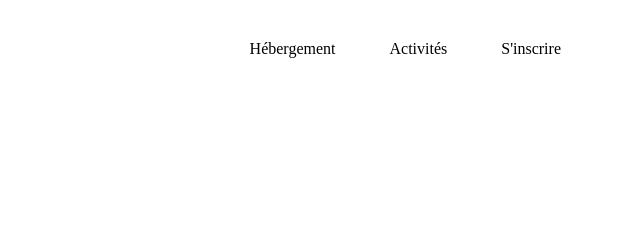
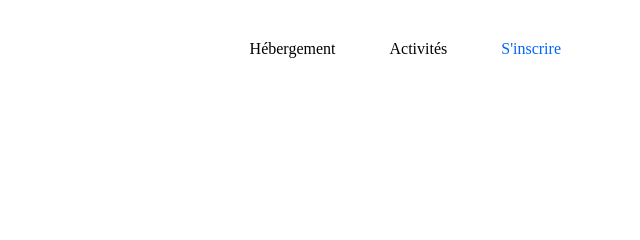
Before and after one commit to Poccardl/LoicPoccard_2_03112020, a plain HTML site: page index.html in a window 1280 px wide. Shown: the top 240 px of the page, 640-1280 px from the left. Drawn offline with Linux system fonts and the light colour scheme; a web font is replaced by a local one.

Commit message:
navbar add hover effect

```diff
--- a/index.html
+++ b/index.html
@@ -24,7 +24,7 @@
                     <ul id="navigation">
                         <li><a href="#hebergement_container">Hébergement</a></li>
                         <li><a href="#activites_container">Activités</a></li>
-                        <li><a href="...">S'inscrire</a></li>
+                        <li><a href="..." class="blue_link">S'inscrire</a></li>
                     </ul>
                 </nav>
             </div>
--- a/main.css
+++ b/main.css
@@ -58,8 +58,15 @@ a {
 #navigation li a {
     line-height: 1em ;
     text-align: center ;
-    margin: 0 0;
-    padding: 0 0 ;
+    margin: 0;
+    padding: 36px 0px 0px 0px;
+}
+#navigation li a:hover {
+    color: #0065FC;
+    border-top: solid #0065FC;
+}
+.blue_link {
+    color: #0065FC;
 }
 /* RECHERCHE*/
 #recherche_container {
```
